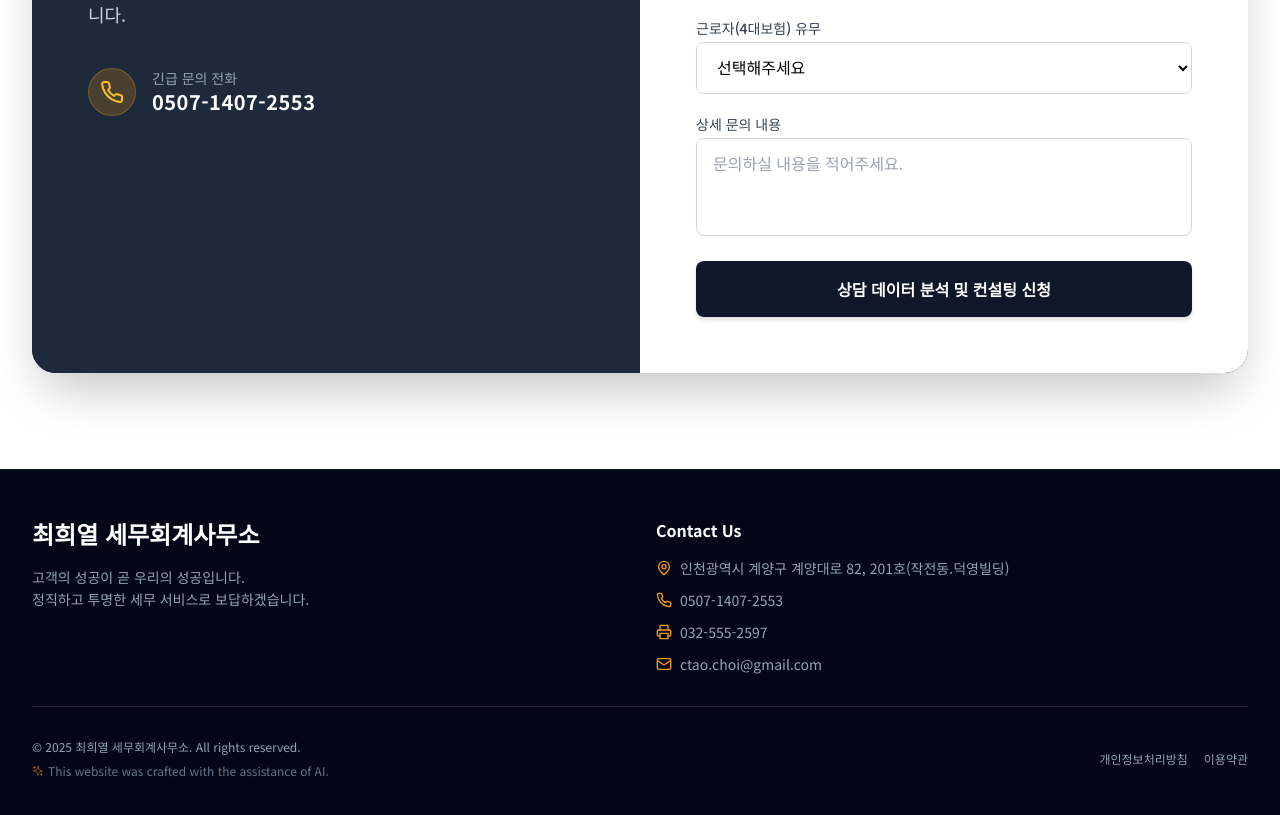
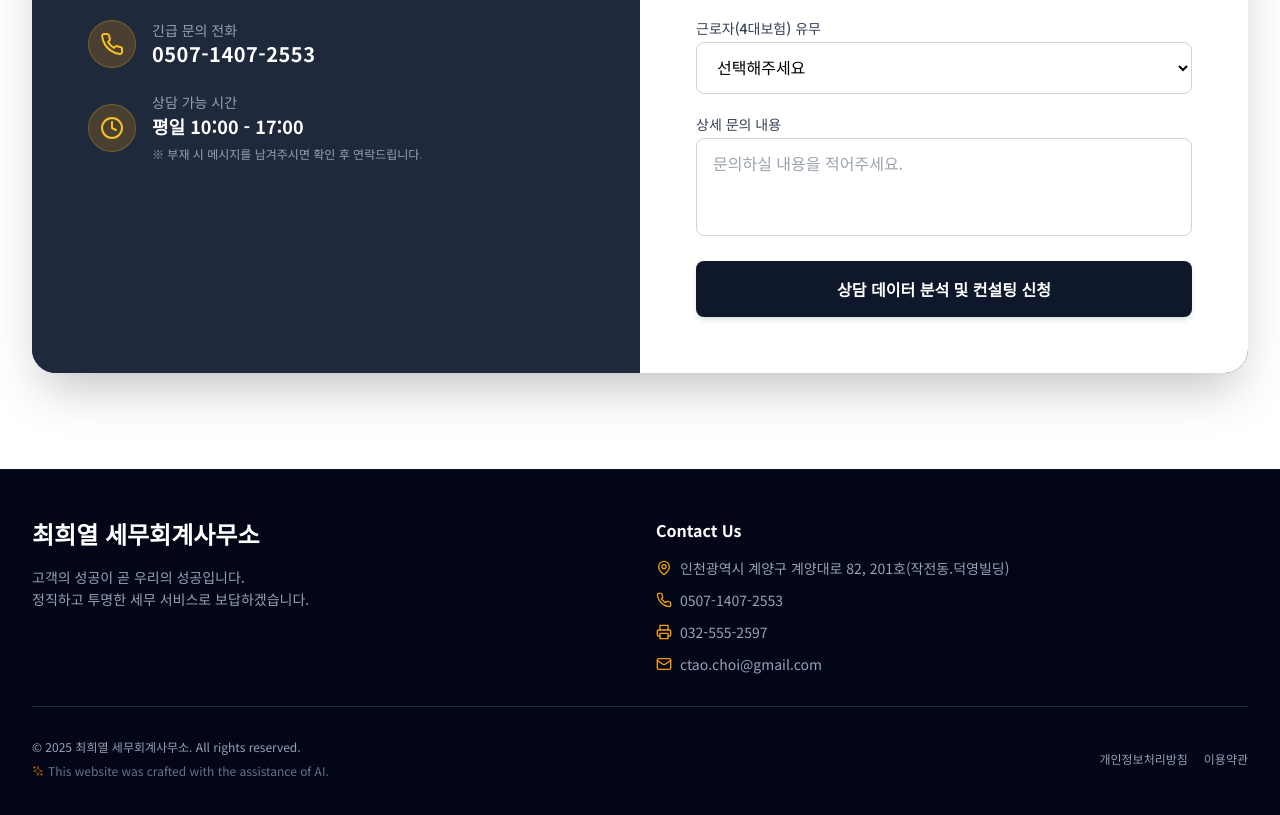
Before and after one commit to choiheeyeol/my-hompage, a React (Vite) app: page / in a window 1280 px wide. Shown: the part 3793-4608 px from the top of the page. Built offline with nearby package versions, Linux system fonts and the light colour scheme.

Commit message:
final update

```diff
--- a/src/components/ContactCTA.tsx
+++ b/src/components/ContactCTA.tsx
@@ -24,12 +24,13 @@ const ContactCTA: React.FC = () => {
     "기타 문의",
   ];
 
-  // 구글 설문지 설정
+  // 구글 설문지 설정 (세무사님이 주신 상세 메시지 entry.812510821 포함)
   const GOOGLE_FORM_BASE_URL = "https://docs.google.com/forms/d/e/1FAIpQLScGHwnt6SUrNvP-oKE9Wo6_AL_xPBzdCHYQ-XY8_zEniT1bTQ/viewform?embedded=true";
   const ENTRY_IDS = {
     name: "entry.2005620554",
     phone: "entry.1045781291",
-    category: "entry.1404194098"
+    category: "entry.1404194098",
+    message: "entry.812510821"
   };
 
   const formatPhoneNumber = (value: string) => {
@@ -65,11 +66,12 @@ const ContactCTA: React.FC = () => {
     params.append(ENTRY_IDS.name, formData.name);
     params.append(ENTRY_IDS.phone, formData.phone);
     params.append(ENTRY_IDS.category, formData.category);
+    params.append(ENTRY_IDS.message, formData.message); // 상세 내용 연동
     return `${GOOGLE_FORM_BASE_URL}&${params.toString()}`;
   };
 
   const renderDynamicFields = () => {
-    // 1. 사업 생애주기 및 위기 관리 컨설팅 선택 시
+    // 1. 사업 생애주기 컨설팅
     if (formData.category === "사업 생애주기 및 위기 관리 컨설팅") {
       return (
         <div className="space-y-5 animate-in fade-in slide-in-from-top-2 duration-500">
@@ -130,7 +132,7 @@ const ContactCTA: React.FC = () => {
       );
     }
 
-    // 2. 기장/세무조정 선택 시
+    // 2. 기장 대리 / 세무 조정
     if (formData.category === "기장 대리 및 세무 신고" || formData.category === "세무 조정 및 기업 재무 진단") {
       return (
         <div className="space-y-5 animate-in fade-in slide-in-from-top-2 duration-500">
@@ -157,7 +159,7 @@ const ContactCTA: React.FC = () => {
       );
     }
 
-    // 3. 재산세제 선택 시
+    // 3. 재산세제
     if (formData.category === "재산세제 (양도·상속·증여)") {
       return (
         <div className="space-y-5 animate-in fade-in slide-in-from-top-2 duration-500">
@@ -183,6 +185,7 @@ const ContactCTA: React.FC = () => {
       <div className="max-w-7xl mx-auto px-4 sm:px-6 lg:px-8">
         <div className="bg-slate-900 rounded-3xl overflow-hidden shadow-2xl flex flex-col lg:flex-row">
 
+          {/* 왼쪽 안내 영역 */}
           <div className="lg:w-1/2 p-10 md:p-14 flex flex-col justify-center bg-slate-800 text-white relative overflow-hidden">
             <div className="absolute inset-0 opacity-10" style={{ backgroundImage: 'radial-gradient(circle at 2px 2px, rgba(255,255,255,0.15) 1px, transparent 0)', backgroundSize: '24px 24px' }}></div>
             <div className="relative z-10">
@@ -199,10 +202,20 @@ const ContactCTA: React.FC = () => {
                     <p className="text-xl font-bold tracking-wide">0507-1407-2553</p>
                   </div>
                 </div>
+                {/* 상담 시간 문구 영역 */}
+                <div className="flex items-center space-x-4">
+                  <div className="w-12 h-12 bg-amber-500/20 rounded-full flex items-center justify-center text-amber-400 border border-amber-500/30"><Clock className="w-6 h-6" /></div>
+                  <div>
+                    <p className="text-sm text-slate-400">상담 가능 시간</p>
+                    <p className="text-lg mb-1 font-semibold">평일 10:00 - 17:00</p>
+                    <p className="text-xs text-slate-400 font-light leading-relaxed">※ 부재 시 메시지를 남겨주시면 확인 후 연락드립니다.</p>
+                  </div>
+                </div>
               </div>
             </div>
           </div>
 
+          {/* 오른쪽 폼 영역 */}
           <div className="lg:w-1/2 p-10 md:p-14 bg-white overflow-y-auto max-h-[850px]">
             {!isSubmitted ? (
               <form onSubmit={handleSubmit} className="space-y-5">
@@ -240,9 +253,9 @@ const ContactCTA: React.FC = () => {
               <div className="w-full animate-in fade-in duration-700">
                 <div className="flex items-center justify-between mb-4">
                   <h3 className="text-lg font-bold text-amber-700 italic">정밀 진단 진행 중...</h3>
-                  <button onClick={handleGoHome} className="flex items-center space-x-1 text-xs font-bold text-slate-500 hover:text-slate-800 bg-slate-100 px-3 py-2 rounded-full transition-all">
+                  <button onClick={handleGoHome} className="flex items-center space-x-1 text-xs font-bold text-slate-500 hover:text-slate-800 bg-slate-100 px-3 py-2 rounded-full transition-all border border-slate-200">
                     <RotateCcw size={14} />
-                    <span>설문 완료/메인으로 이동</span>
+                    <span>메인으로 이동</span>
                   </button>
                 </div>
                 <iframe
```
